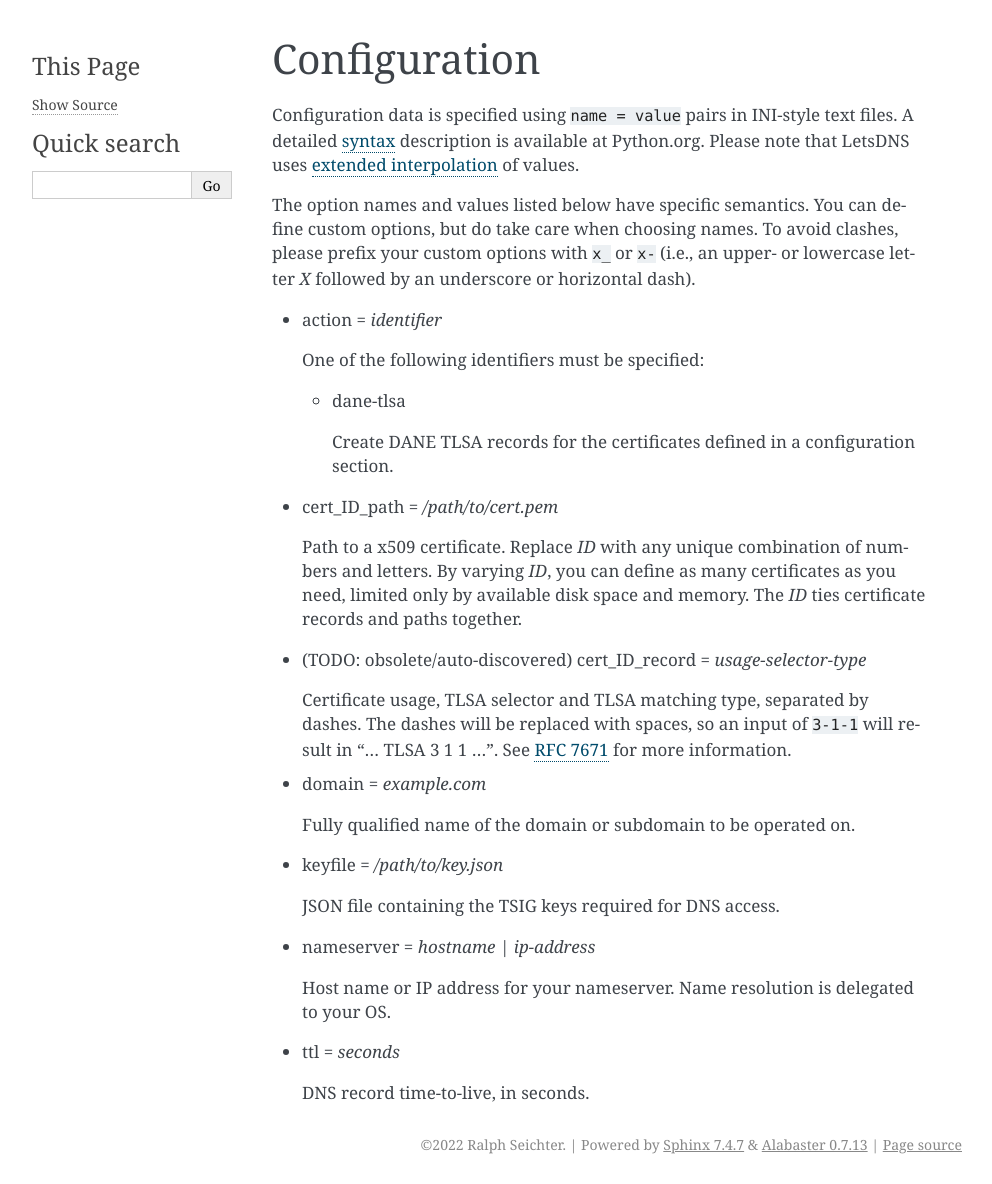
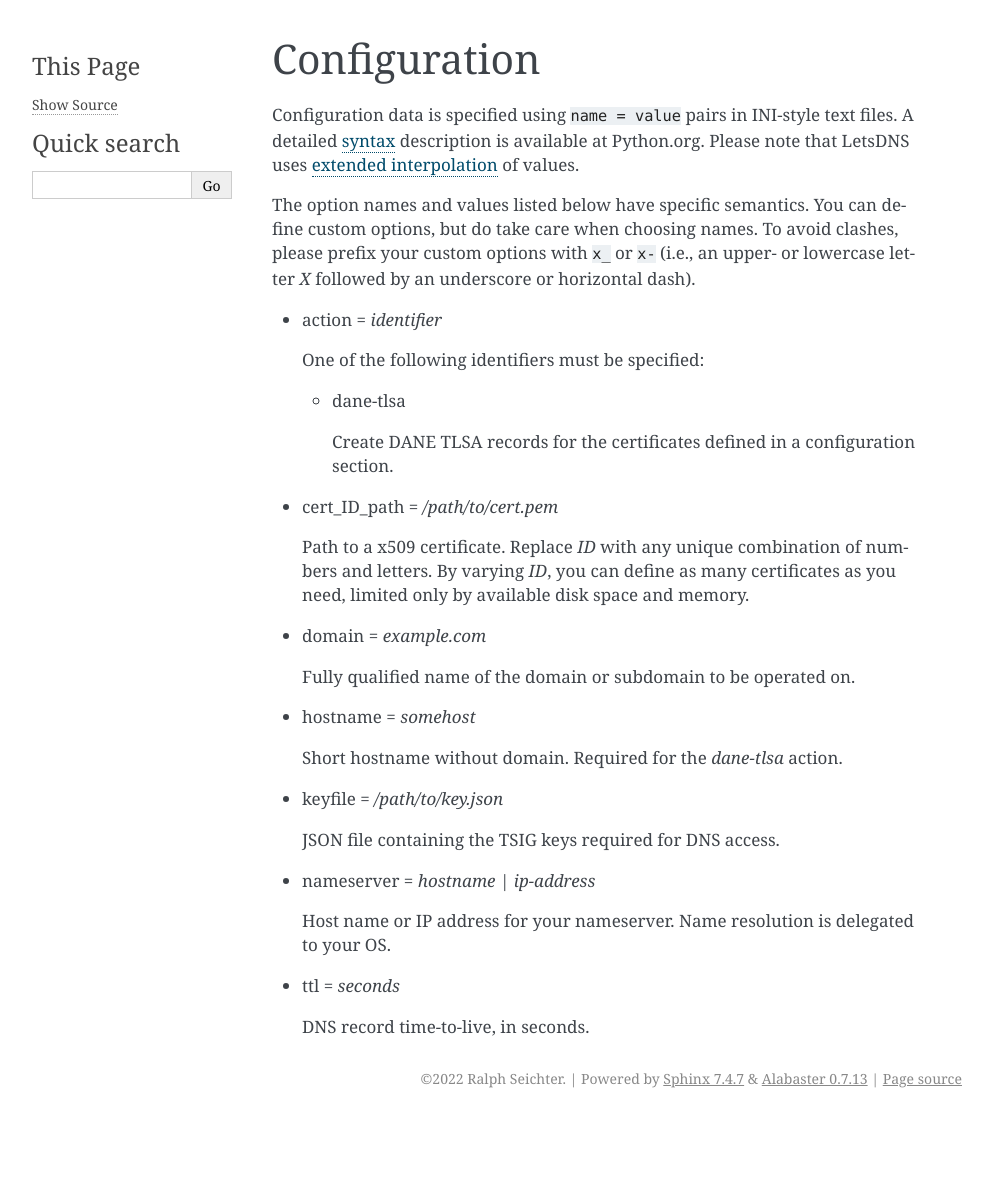
Before and after one commit to LetsDNS/letsdns, a Sphinx documentation site: the page built from docs/source/config.rst, in a window 1280 px wide. Shown: the whole page, without its empty margins (148-1140 px from the left). Built offline with Sphinx 7.4.7, drawn with Linux system fonts in a browser that asks for light colours; after the commit the page ends 1118 px from its top, so only the background shows below that.

Commit message:
Document "hostname" option

```diff
--- a/docs/source/config.rst
+++ b/docs/source/config.rst
@@ -29,20 +29,15 @@ horizontal dash).
   Path to a x509 certificate. Replace *ID* with any unique combination
   of numbers and letters. By varying *ID*, you can define as many
   certificates as you need, limited only by available disk space and
-  memory. The *ID* ties certificate records and paths together.
-
-- (TODO: obsolete/auto-discovered) cert_ID_record = *usage-selector-type*
-
-  Certificate usage, TLSA selector and TLSA matching type, separated
-  by dashes. The dashes will be replaced with spaces, so an input of
-  ``3-1-1`` will result in "... TLSA 3 1 1 ...".  See `RFC 7671`_ for
-  more information.
-
-.. _RFC 7671: https://datatracker.ietf.org/doc/html/rfc7671
+  memory.
 
 - domain = *example.com*
 
   Fully qualified name of the domain or subdomain to be operated on.
+
+- hostname = *somehost*
+
+  Short hostname without domain. Required for the *dane-tlsa* action.
 
 - keyfile = */path/to/key.json*
 
```
